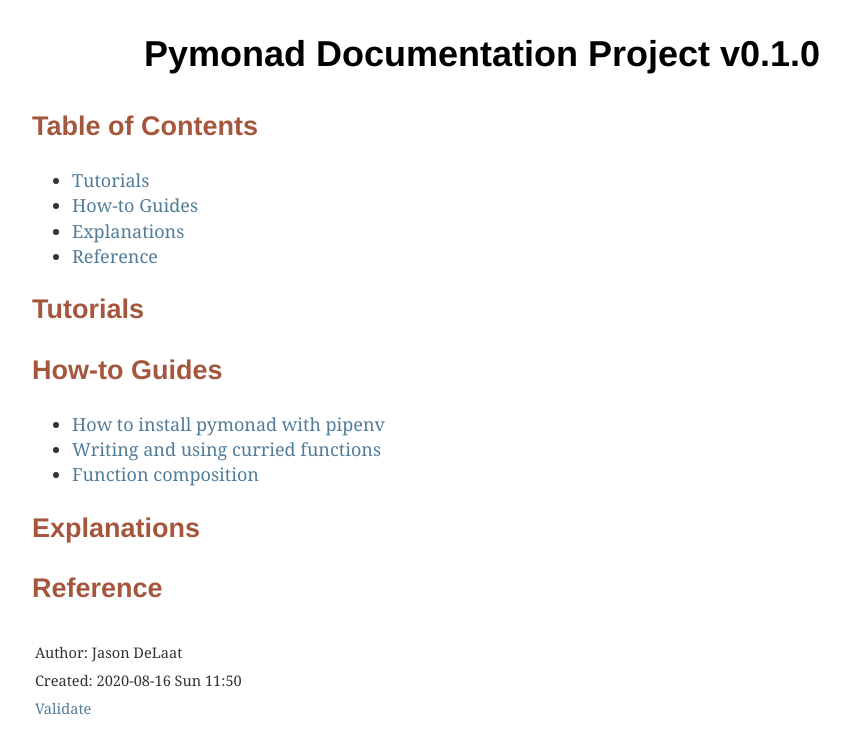
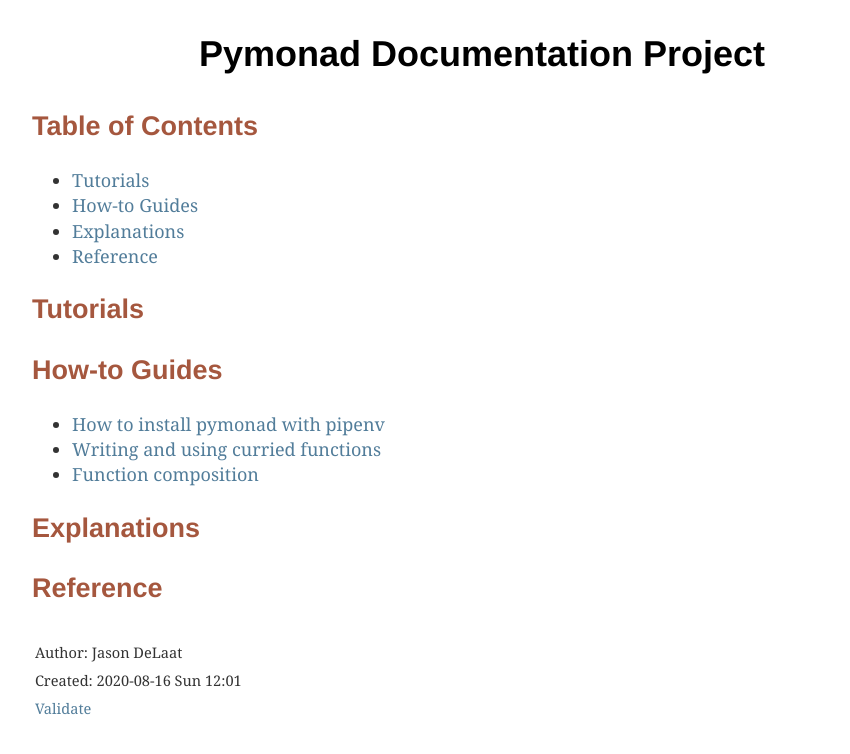
Before and after one commit to jasondelaat/pymonad_docs, a plain HTML site: page index.html in a window 1280 px wide. Shown: the whole page, without its empty margins (158-1008 px from the left). Drawn offline with Linux system fonts and the light colour scheme.

Commit message:
Removed version number from index because it is not really relevant.

```diff
--- a/index.html
+++ b/index.html
@@ -3,10 +3,10 @@
 "http://www.w3.org/TR/xhtml1/DTD/xhtml1-strict.dtd">
 <html xmlns="http://www.w3.org/1999/xhtml" lang="en" xml:lang="en">
 <head>
-<!-- 2020-08-16 Sun 11:50 -->
+<!-- 2020-08-16 Sun 12:01 -->
 <meta http-equiv="Content-Type" content="text/html;charset=utf-8" />
 <meta name="viewport" content="width=device-width, initial-scale=1" />
-<title>Pymonad Documentation Project v0.1.0</title>
+<title>Pymonad Documentation Project</title>
 <meta name="generator" content="Org mode" />
 <meta name="author" content="Jason DeLaat" />
 <style type="text/css">
@@ -230,7 +230,7 @@ for the JavaScript code in this tag.
 </head>
 <body>
 <div id="content">
-<h1 class="title">Pymonad Documentation Project v0.1.0</h1>
+<h1 class="title">Pymonad Documentation Project</h1>
 <div id="table-of-contents">
 <h2>Table of Contents</h2>
 <div id="text-table-of-contents">
@@ -264,7 +264,7 @@ for the JavaScript code in this tag.
 </div>
 <div id="postamble" class="status">
 <p class="author">Author: Jason DeLaat</p>
-<p class="date">Created: 2020-08-16 Sun 11:50</p>
+<p class="date">Created: 2020-08-16 Sun 12:01</p>
 <p class="validation"><a href="http://validator.w3.org/check?uri=referer">Validate</a></p>
 </div>
 </body>
```
Also changed, not shown: how-to/curried-functions.html (+2 -2 lines), how-to/function-composition.html (+2 -2 lines), how-to/install-pymonad-with-pipenv.html (+2 -2 lines), 1 other file.
